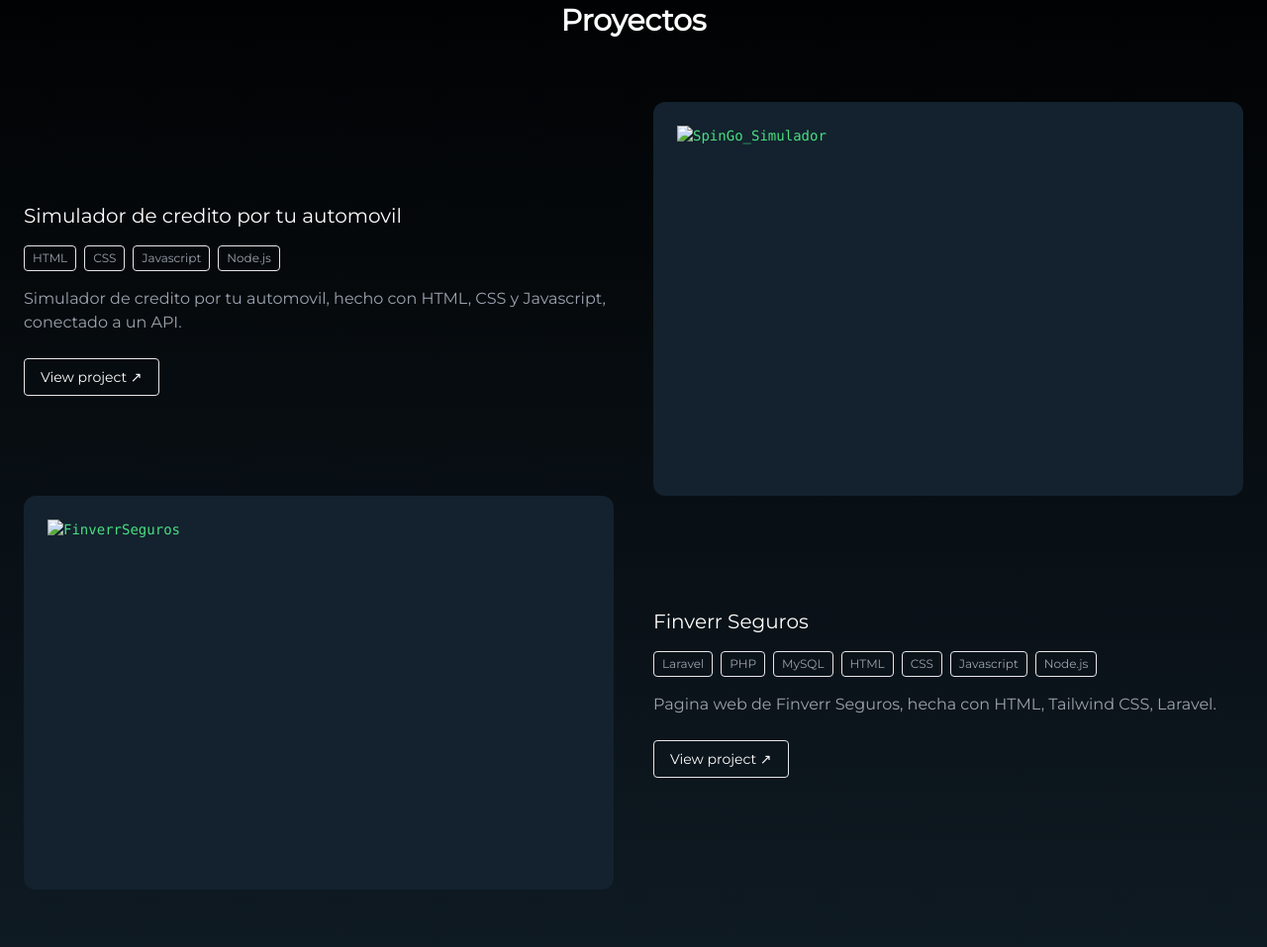
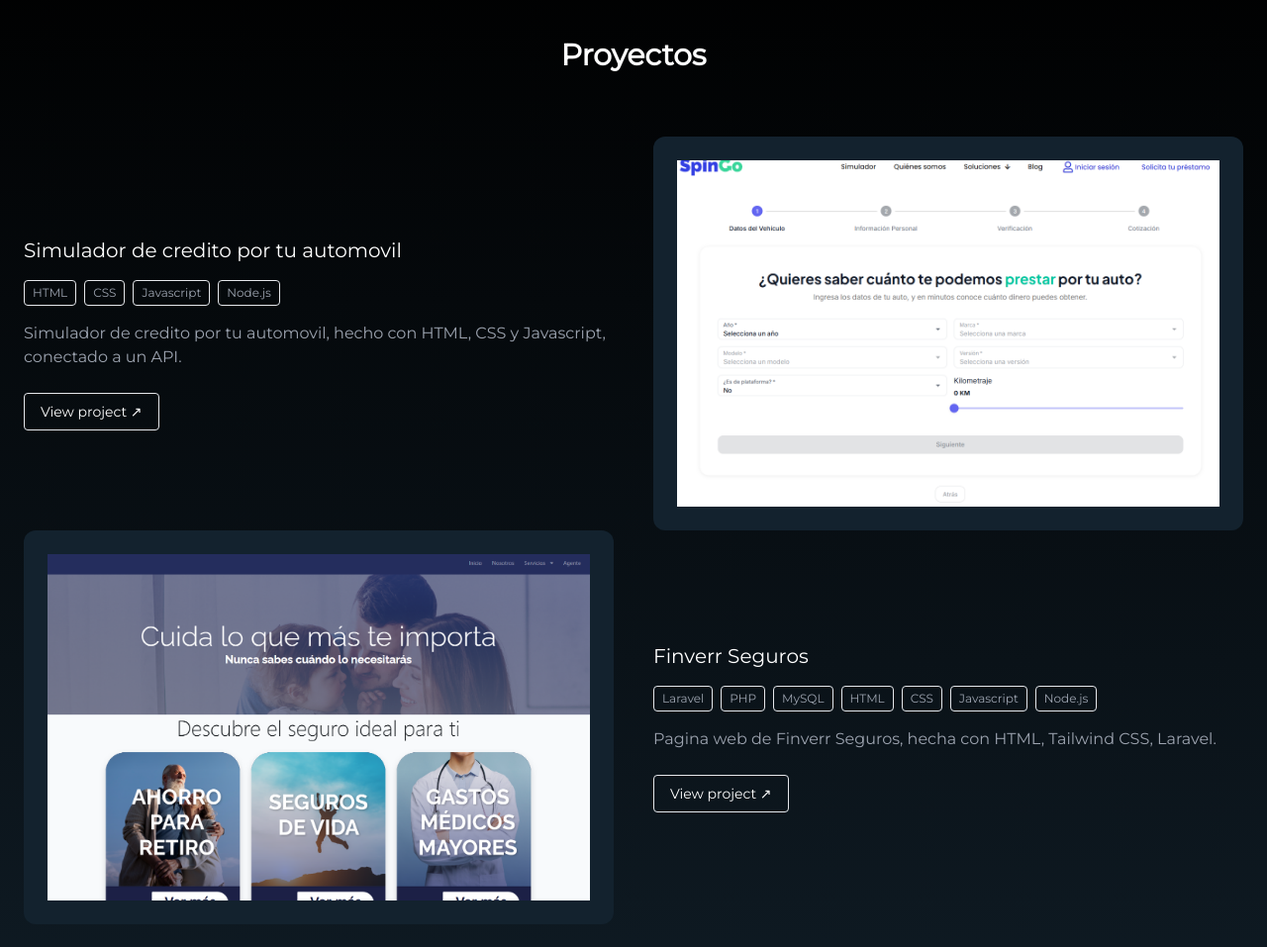
Before and after one commit to JavierAdrianMunoz/JavierAdrianMunoz.github.io, a plain HTML site: page index.html in a window 1280 px wide. Shown: the part 1015-1972 px from the top of the page at 99% size. Drawn offline with nearby package versions, Linux system fonts and the light colour scheme.

Commit message:
Update image source paths in index.html

```diff
--- a/index.html
+++ b/index.html
@@ -104,7 +104,7 @@
     <!-- Image -->
     <div class="relative flex justify-center" data-aos="fade-left">
       <div class="absolute w-72 h-72 rounded-full border-[14px] border-primary opacity-40"></div>
-      <img src="src/images/pr.png"
+      <img src="images/pr.png"
            class="relative w-64 rounded-xl shadow-xl">
     </div>
 
@@ -201,7 +201,7 @@
         <div class="bg-card p-6 rounded-xl font-mono text-sm text-green-400
                     hover:-translate-y-2 transition"
              data-aos="fade-left">
-          <img class="h-[350px] w-full object-cover" src="src/images/SpinGo_Simulador.png" alt="SpinGo_Simulador">
+          <img class="h-[350px] w-full object-cover" src="images/SpinGo_Simulador.png" alt="SpinGo_Simulador">
         </div>
       </div>
 
@@ -241,7 +241,7 @@
         <div class="bg-card p-6 rounded-xl font-mono text-sm text-green-400
                     hover:-translate-y-2 transition"
              data-aos="fade-right">
-          <img class="h-[350px] w-full object-cover" src="src/images/FinverrSeguros.png" alt="FinverrSeguros">
+          <img class="h-[350px] w-full object-cover" src="images/FinverrSeguros.png" alt="FinverrSeguros">
         </div>
       </div>
 
```
